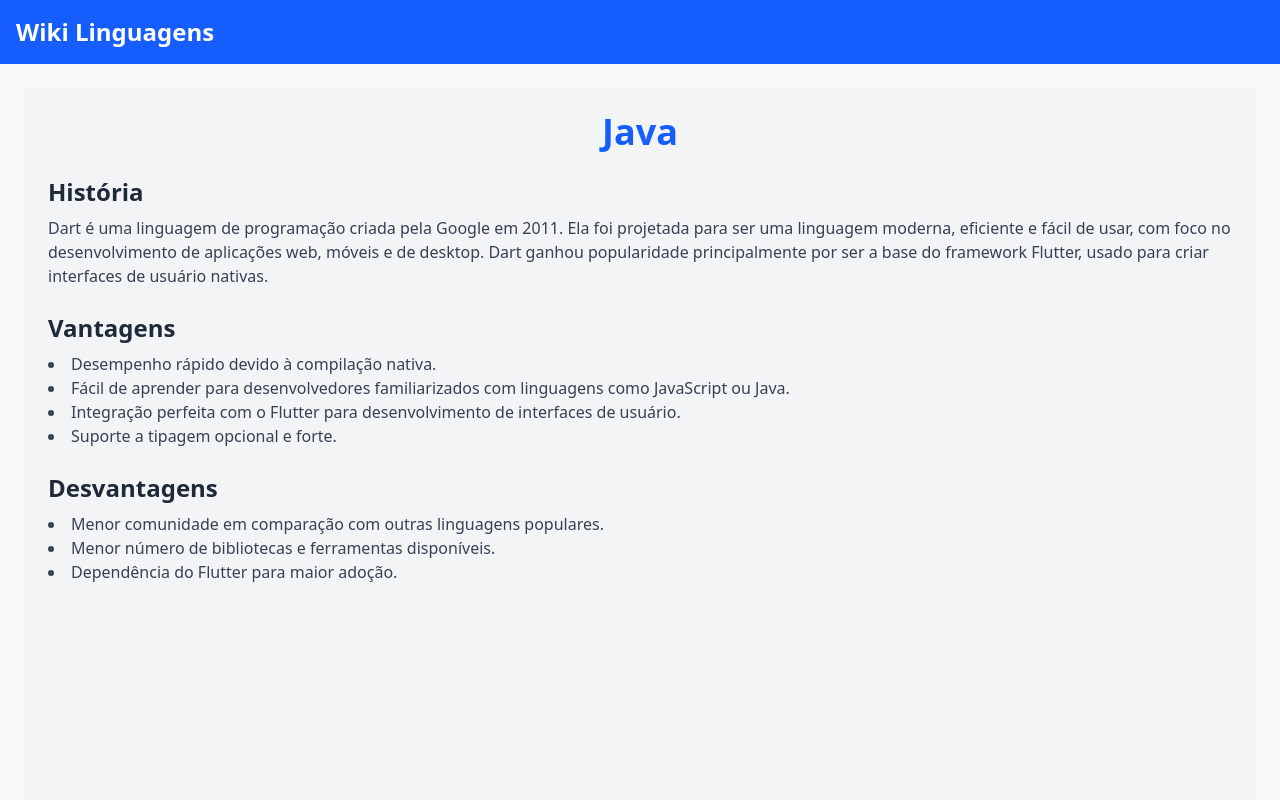
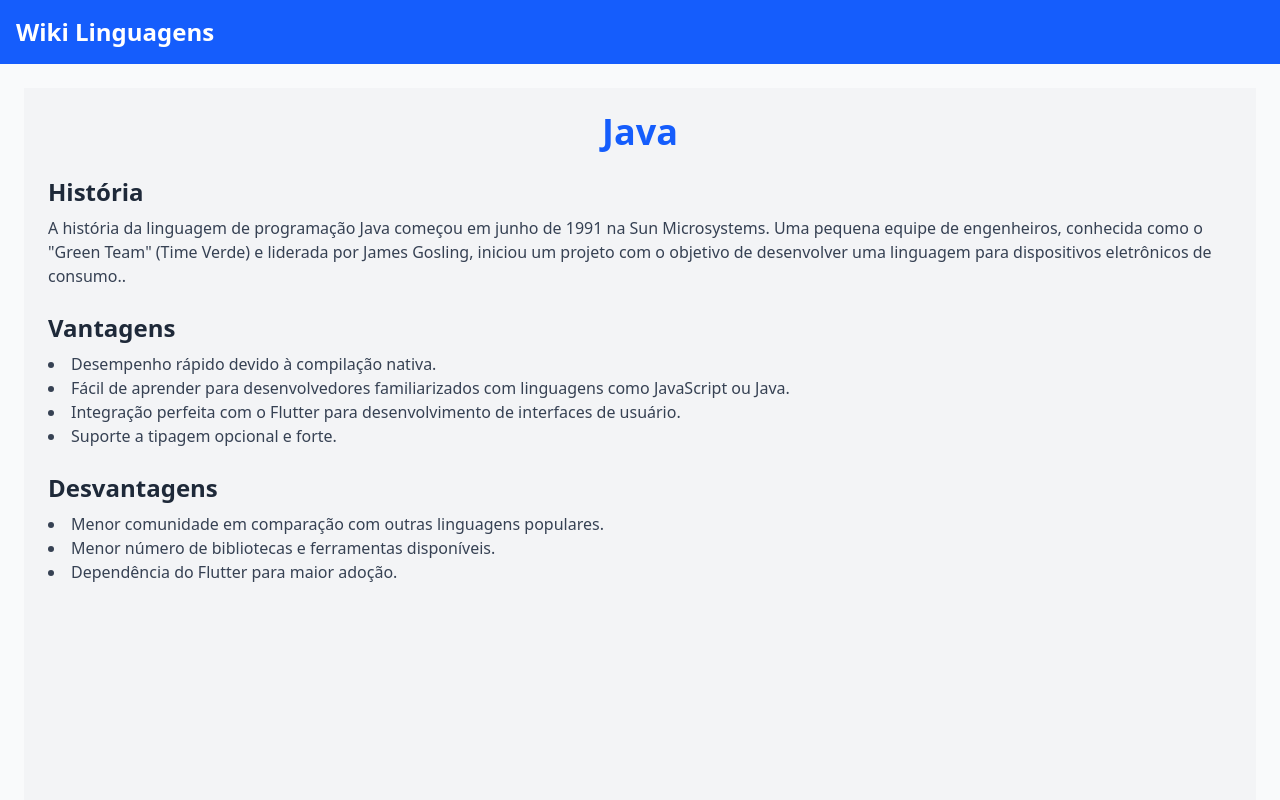
Before and after one commit to prof-freedson/wiki-linguagens, a Next.js app: page /pages/dart in a window 1280 px wide. Shown: the top 800 px of the page. Built offline with nearby package versions, Linux system fonts and the light colour scheme.

Commit message:
Agora vai de novo

```diff
--- a/src/app/page.tsx
+++ b/src/app/page.tsx
@@ -4,7 +4,7 @@ import LanguageList from "./components/LanguageList";
 
 export default function Home() {
   const languages = [
-    { name: "Dart", route: "pages/dart" },
+    { name: "Java", route: "pages/dart" },
     // Adicione mais linguagens aqui no futuro
   ];
 
--- a/src/app/pages/dart/page.tsx
+++ b/src/app/pages/dart/page.tsx
@@ -9,11 +9,7 @@ const JavaPage: React.FC = () => {
       <section className="mb-6">
         <h2 className="text-2xl font-semibold text-gray-800 mb-2">História</h2>
         <p className="text-gray-700">
-          Dart é uma linguagem de programação criada pela Google em 2011. Ela
-          foi projetada para ser uma linguagem moderna, eficiente e fácil de
-          usar, com foco no desenvolvimento de aplicações web, móveis e de
-          desktop. Dart ganhou popularidade principalmente por ser a base do
-          framework Flutter, usado para criar interfaces de usuário nativas.
+          A história da linguagem de programação Java começou em junho de 1991 na Sun Microsystems. Uma pequena equipe de engenheiros, conhecida como o "Green Team" (Time Verde) e liderada por James Gosling, iniciou um projeto com o objetivo de desenvolver uma linguagem para dispositivos eletrônicos de consumo..
         </p>
       </section>
       <section className="mb-6">
```
